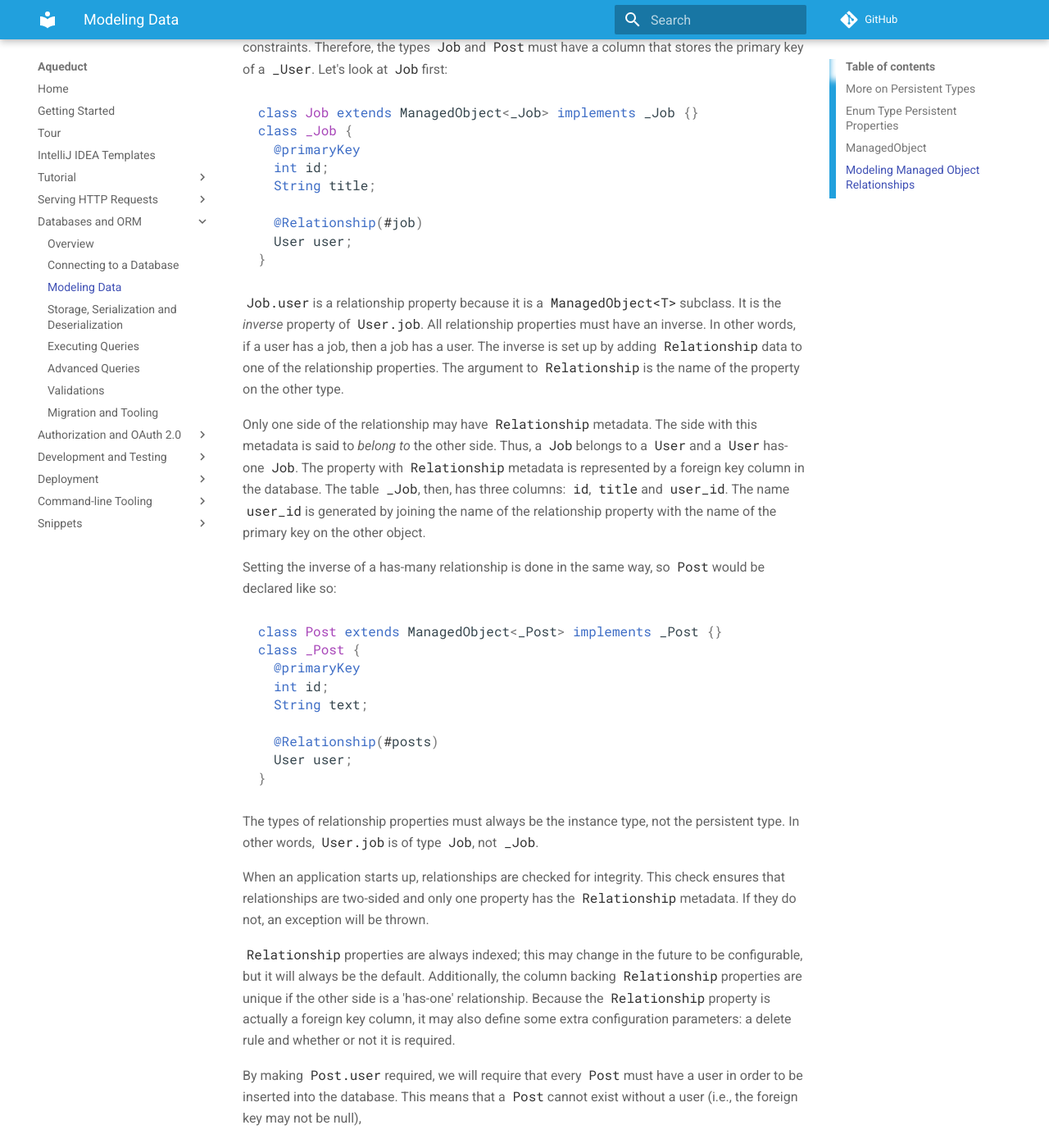
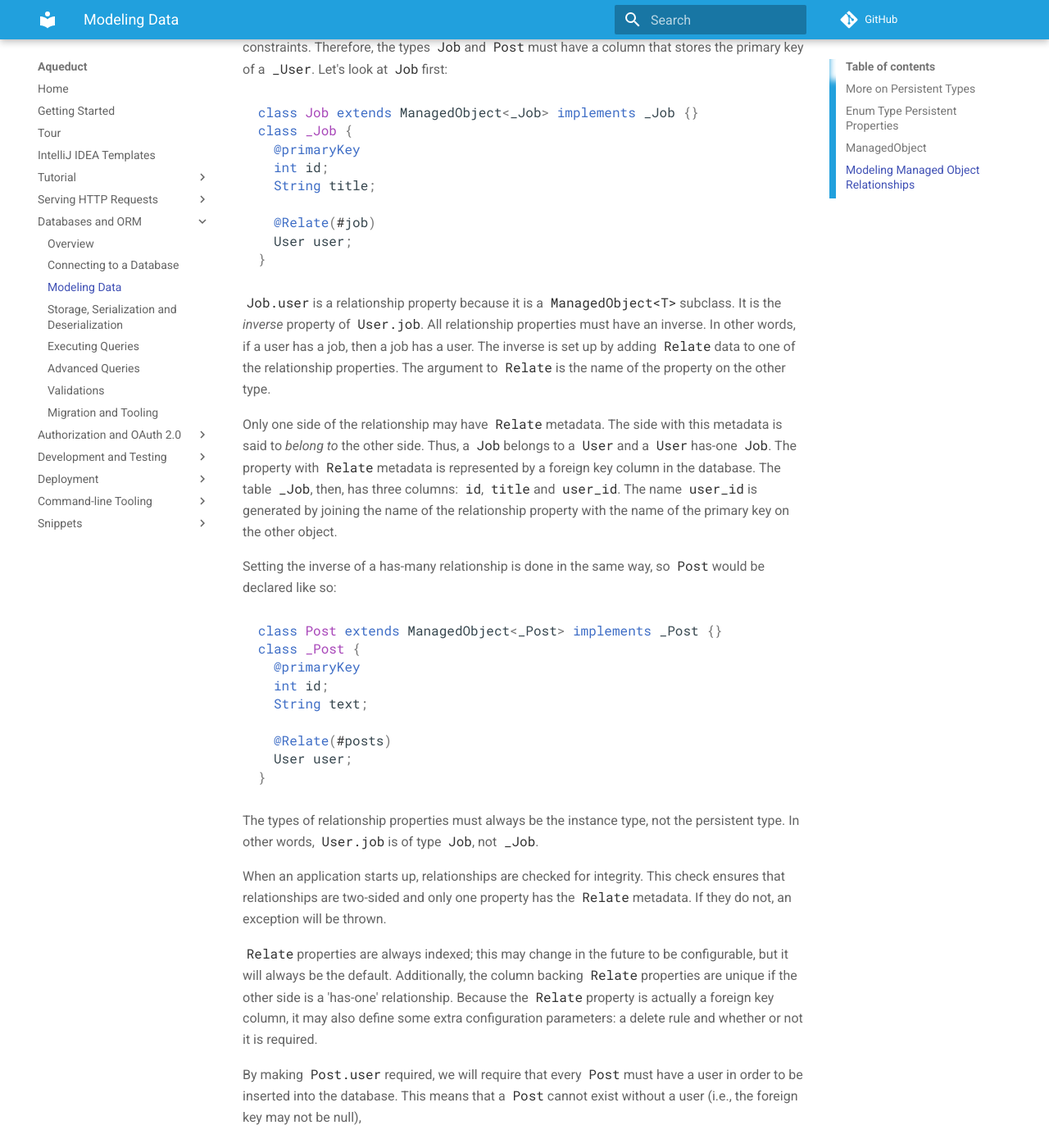
Before and after one commit to stablekernel/aqueduct, an MkDocs documentation site: the page built from source/docs/db/modeling_data.md, in a window 1280 px wide and 1400 px high, scrolled down 7196 px. Shown: the whole window at 82% size. Built offline with MkDocs 1.6.1 and Material for MkDocs 9.7.7, drawn with Linux system fonts in a browser that asks for light colours; comment, search, counter and statistics services are not loaded; old or Windows-style settings are respelled for this version of MkDocs; some of the changed text lies outside the part shown.

Commit message:
Relationship -> Relate

````diff
--- a/source/docs/db/modeling_data.md
+++ b/source/docs/db/modeling_data.md
@@ -230,14 +230,14 @@ class _Job {
   int id;
   String title;
 
-  @Relationship(#job)
+  @Relate(#job)
   User user;
 }
 ```
 
-`Job.user` is a relationship property because it is a `ManagedObject<T>` subclass. It is the *inverse* property of `User.job`. All relationship properties must have an inverse. In other words, if a user has a job, then a job has a user. The inverse is set up by adding `Relationship` data to one of the relationship properties. The argument to `Relationship` is the name of the property on the other type.
+`Job.user` is a relationship property because it is a `ManagedObject<T>` subclass. It is the *inverse* property of `User.job`. All relationship properties must have an inverse. In other words, if a user has a job, then a job has a user. The inverse is set up by adding `Relate` data to one of the relationship properties. The argument to `Relate` is the name of the property on the other type.
 
-Only one side of the relationship may have `Relationship` metadata. The side with this metadata is said to *belong to* the other side. Thus, a `Job` belongs to a `User` and a `User` has-one `Job`. The property with `Relationship` metadata is represented by a foreign key column in the database. The table `_Job`, then, has three columns: `id`, `title` and `user_id`. The name `user_id` is generated by joining the name of the relationship property with the name of the primary key on the other object.
+Only one side of the relationship may have `Relate` metadata. The side with this metadata is said to *belong to* the other side. Thus, a `Job` belongs to a `User` and a `User` has-one `Job`. The property with `Relate` metadata is represented by a foreign key column in the database. The table `_Job`, then, has three columns: `id`, `title` and `user_id`. The name `user_id` is generated by joining the name of the relationship property with the name of the primary key on the other object.
 
 Setting the inverse of a has-many relationship is done in the same way, so `Post` would be declared like so:
 
@@ -248,23 +248,23 @@ class _Post {
   int id;
   String text;
 
-  @Relationship(#posts)
+  @Relate(#posts)
   User user;
 }
 ```
 
 The types of relationship properties must always be the instance type, not the persistent type. In other words, `User.job` is of type `Job`, not `_Job`.
 
-When an application starts up, relationships are checked for integrity. This check ensures that relationships are two-sided and only one property has the `Relationship` metadata. If they do not, an exception will be thrown.
+When an application starts up, relationships are checked for integrity. This check ensures that relationships are two-sided and only one property has the `Relate` metadata. If they do not, an exception will be thrown.
 
-`Relationship` properties are always indexed; this may change in the future to be configurable, but it will always be the default. Additionally, the column backing `Relationship` properties are unique if the other side is a 'has-one' relationship. Because the `Relationship` property is actually a foreign key column, it may also define some extra configuration parameters: a delete rule and whether or not it is required.
+`Relate` properties are always indexed; this may change in the future to be configurable, but it will always be the default. Additionally, the column backing `Relate` properties are unique if the other side is a 'has-one' relationship. Because the `Relate` property is actually a foreign key column, it may also define some extra configuration parameters: a delete rule and whether or not it is required.
 
 By making `Post.user` required, we will require that every `Post` must have a user in order to be inserted into the database. This means that a `Post` cannot exist without a user (i.e., the foreign key may not be null),
 
 ```dart
 class _Post {
   ...
-  @Relationship(#posts, required: true)
+  @Relate(#posts, required: true)
   User user;
 }
 ```
@@ -274,12 +274,12 @@ By changing the `Job.user` delete rule to `RelationshipDeleteRule.cascade`, dele
 ```dart
 class _Job {
   ...
-  @Relationship(#job, onDelete: DeleteRule.cascade)
+  @Relate(#job, onDelete: DeleteRule.cascade)
   User user;
 }
 ```
 
-By default, the delete rule is `DeleteRule.nullify` (it is the least destructive action) and required is `false`. If you try and set up a relationship where the `Relationship` is both `DeleteRule.nullify` and `isRequired`, you will get an exception during startup: if the foreign key column can't be null and deleting the related object would nullify the foreign key column... well, that wouldn't work.
+By default, the delete rule is `DeleteRule.nullify` (it is the least destructive action) and required is `false`. If you try and set up a relationship where the `Relate` is both `DeleteRule.nullify` and `isRequired`, you will get an exception during startup: if the foreign key column can't be null and deleting the related object would nullify the foreign key column... well, that wouldn't work.
 
 When fetching managed objects from a database, there are rules on which relationship properties are fetched. By default, any 'has-one' or 'has-many' relationships are *not* fetched from the database:
 
@@ -296,7 +296,7 @@ userMap == {
 
 In order to fetch these types of relationships, you must explicitly configure a `Query<T>` to include them, which executes a SQL join. This is covered in the [Executing Queries](executing_queries.md).
 
-The `Relationship` property, however, will be fetched by default. But, the entire object is not fetched - only its primary key value:
+The `Relate` property, however, will be fetched by default. But, the entire object is not fetched - only its primary key value:
 
 ```dart
 var query = new Query<Job>();
````
Also changed, not shown: source/docs/db/serialization.md (+1 -1 lines), source/docs/tour.md (+2 -2 lines), source/docs/tut/model-relationships-and-joins.md (+7 -7 lines).
